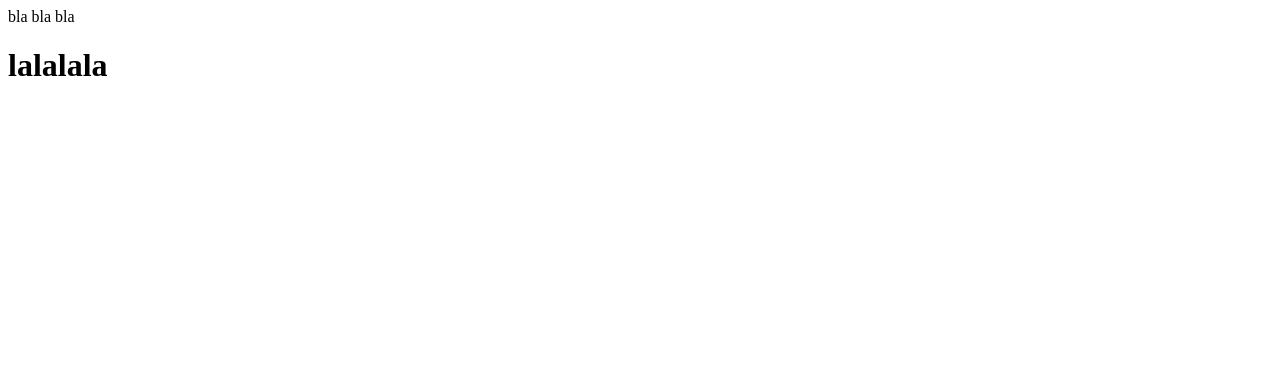
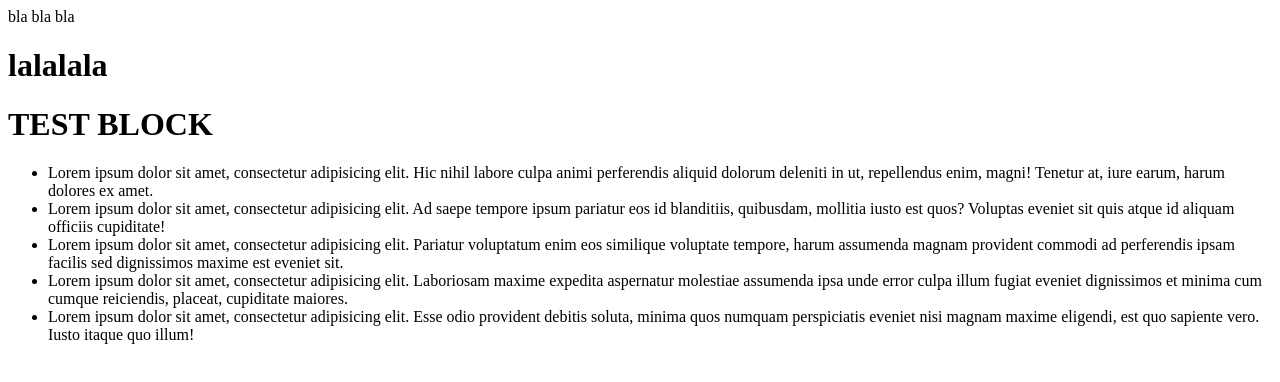
Before and after one commit to bejalane/gitlesson, a plain HTML site: page git-lesson/index.html in a window 1280 px wide. Drawn offline with Linux system fonts and the light colour scheme.

Commit message:
second commit

```diff
--- a/git-lesson/index.html
+++ b/git-lesson/index.html
@@ -7,6 +7,17 @@
 <body>
 <div>bla bla bla</div>
 <h1>lalalala</h1>
+
+
+
+<h1>TEST BLOCK</h1>
+<ul>
+	<li>Lorem ipsum dolor sit amet, consectetur adipisicing elit. Hic nihil labore culpa animi perferendis aliquid dolorum deleniti in ut, repellendus enim, magni! Tenetur at, iure earum, harum dolores ex amet.</li>
+	<li>Lorem ipsum dolor sit amet, consectetur adipisicing elit. Ad saepe tempore ipsum pariatur eos id blanditiis, quibusdam, mollitia iusto est quos? Voluptas eveniet sit quis atque id aliquam officiis cupiditate!</li>
+	<li>Lorem ipsum dolor sit amet, consectetur adipisicing elit. Pariatur voluptatum enim eos similique voluptate tempore, harum assumenda magnam provident commodi ad perferendis ipsam facilis sed dignissimos maxime est eveniet sit.</li>
+	<li>Lorem ipsum dolor sit amet, consectetur adipisicing elit. Laboriosam maxime expedita aspernatur molestiae assumenda ipsa unde error culpa illum fugiat eveniet dignissimos et minima cum cumque reiciendis, placeat, cupiditate maiores.</li>
+	<li>Lorem ipsum dolor sit amet, consectetur adipisicing elit. Esse odio provident debitis soluta, minima quos numquam perspiciatis eveniet nisi magnam maxime eligendi, est quo sapiente vero. Iusto itaque quo illum!</li>
+</ul>
 <ul class="li"><a href="#"></a></ul>
 <ul class="li"><a href="#"></a></ul>
 <ul class="li"><a href="#"></a></ul>
@@ -17,5 +28,7 @@
 <ul class="li"><a href="#"></a></ul>
 <ul class="li"><a href="#"></a></ul>
 <ul class="li"><a href="#"></a></ul>
+
 </body>
+
 </html>
```
Lines whose indentation alone changed are shown as unchanged.
